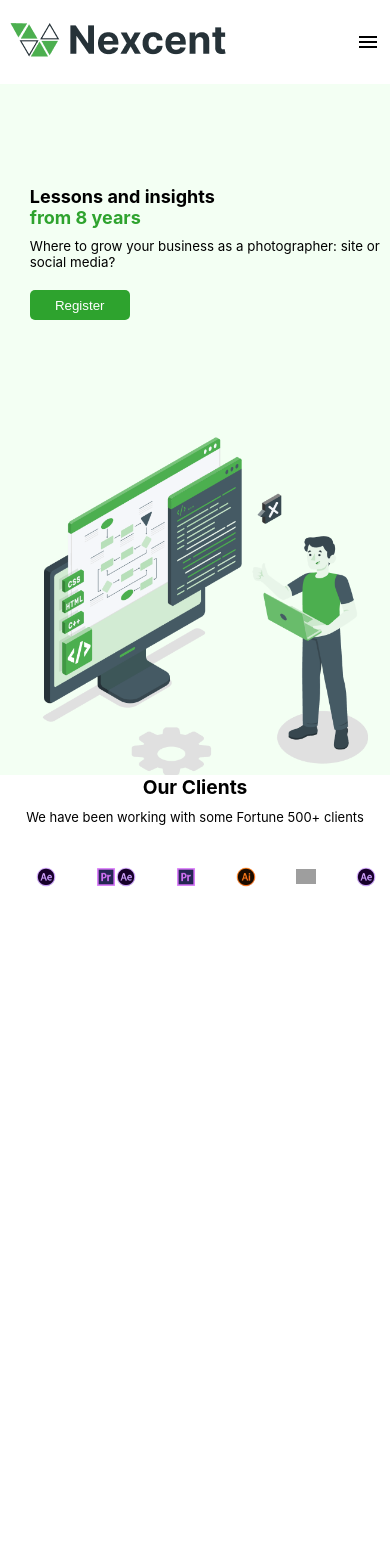
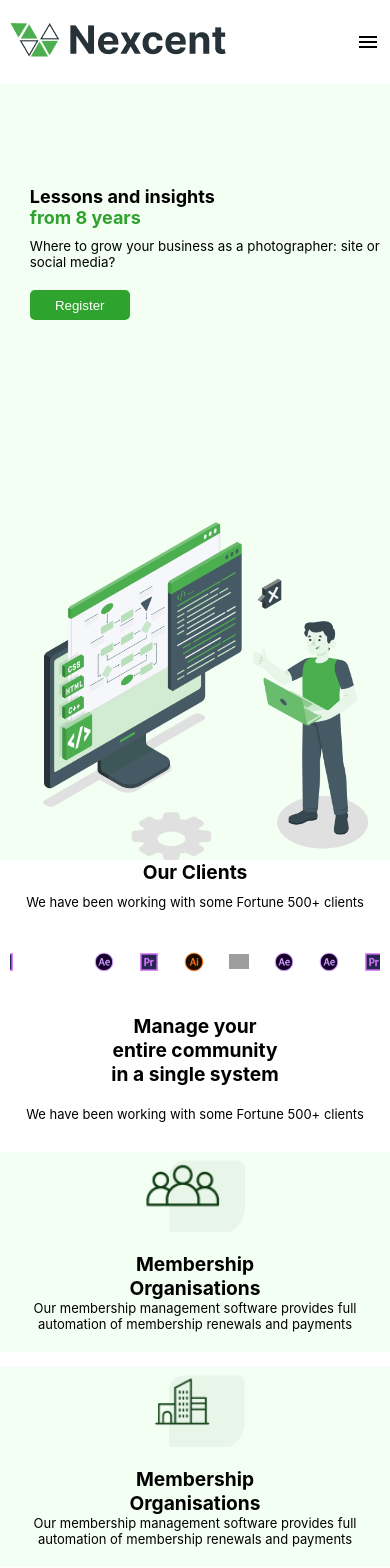
Before and after one commit to OnuegbulamChristian/Nexcent, a React (Create React App) app: page / in a window 390 px wide. Shown: the top 1568 px of the page. Before the commit the page ends 919 px from the top, so only its background shows below. Built offline with nearby package versions, Linux system fonts and the light colour scheme; grey boxes are pictures that could not be loaded.

Commit message:
first commit

```diff
--- a/src/COMPONENTS/CommunitySection/CommunitySection.css
+++ b/src/COMPONENTS/CommunitySection/CommunitySection.css
@@ -20,6 +20,8 @@
   gap: 30px;
   justify-content: center;
   align-items: center;
+  margin-left: auto;
+  margin-right: auto;
 }
 .Comunity-section-container1 {
   width: 630px;
@@ -60,17 +62,90 @@
 }
 .Community-section-content-div p {
   font-size: small;
-  width: 80%;
+  width: 90%;
 }
 
 @media (max-width: 1024px) {
+  .Community-section-parent-div h1 {
+    font-size: x-large;
+  }
+  .Community-section-div {
+    width: auto;
+  }
+  .Community-section-parent-div {
+    width: auto;
+  }
+  .Community-section-content-parent-div {
+    width: auto;
+  }
+  .Comunity-section-container1 {
+    width: auto;
+  }
+  .Community-section-content-div {
+    width: auto;
+  }
 }
 
 @media (max-width: 834px) {
+  .Community-section-div {
+    width: auto;
+  }
+  .Community-section-parent-div {
+    width: auto;
+  }
+  .Community-section-content-parent-div {
+    width: auto;
+    gap: 15px;
+  }
+  .Comunity-section-container1 {
+    width: auto;
+    gap: 15px;
+  }
+  .Community-section-content-div {
+    width: auto;
+  }
+  .Community-section-content-div h2 {
+    font-size: larger;
+    width: 60%;
+  }
 }
 
 @media (max-width: 768px) {
+  .Community-section-content-parent-div {
+    flex-wrap: wrap;
+  }
+  #Community-section-content-div {
+    width: 100%;
+    height: auto;
+  }
+  .Community-section-div {
+    height: auto;
+  }
+  .Community-section-parent-div {
+    height: auto;
+  }
+  .Community-section-parent-div h1 {
+    font-size: larger;
+  }
+  .Community-section-parent-div {
+    padding-top: 10px;
+    padding-bottom: 10px;
+  }
+  .Comunity-section-container1 {
+    height: auto;
+  }
+  .Community-section-content-div {
+    height: auto;
+    padding-bottom: 20px;
+    padding-bottom: 20px;
+  }
 }
 
 @media (max-width: 480px) {
+  .Comunity-section-container1 {
+    flex-wrap: wrap;
+  }
+  .Community-section-content-div {
+    width: 100%;
+  }
 }
--- a/src/COMPONENTS/CommunitySection/CommunitySection.tsx
+++ b/src/COMPONENTS/CommunitySection/CommunitySection.tsx
@@ -35,7 +35,10 @@ const CommunitySection = () => {
               </p>
             </div>
           </div>
-          <div className="Community-section-content-div">
+          <div
+            className="Community-section-content-div"
+            id="Community-section-content-div"
+          >
             <div className="Community-section-content-image-div">
               <img src={cs3} alt="" />
             </div>
--- a/src/COMPONENTS/HeroSection/HeroSection.css
+++ b/src/COMPONENTS/HeroSection/HeroSection.css
@@ -92,13 +92,15 @@
   .Hero-section-parent-div {
     height: auto;
   }
+  .Hero-section-containers {
+    height: 60vh;
+  }
 }
 
 @media (max-width: 480px) {
   .Hero-section-parent-div {
     flex-wrap: wrap;
     height: auto;
-    gap: 15px;
   }
   .Hero-section-containers {
     height: 40vh;
--- a/src/COMPONENTS/OurClients/OurClients.css
+++ b/src/COMPONENTS/OurClients/OurClients.css
@@ -65,6 +65,9 @@
   .Our-clients-parent-div p {
     font-size: small;
   }
+  .Our-clients-logo-parent-div {
+    gap: 25px;
+  }
 }
 
 @media (max-width: 480px) {
--- a/src/HOME/HomePage.tsx
+++ b/src/HOME/HomePage.tsx
@@ -14,8 +14,8 @@ const HomePage = () => {
       <NavBar />
       <HeroSection />
       <OurClients />
-      {/* <CommunitySection />
-      <PixelGradeSection />
+      <CommunitySection />
+      {/* <PixelGradeSection />
       <HelpSection />
       <CaringSection />
       <FooterSection /> */}
```
